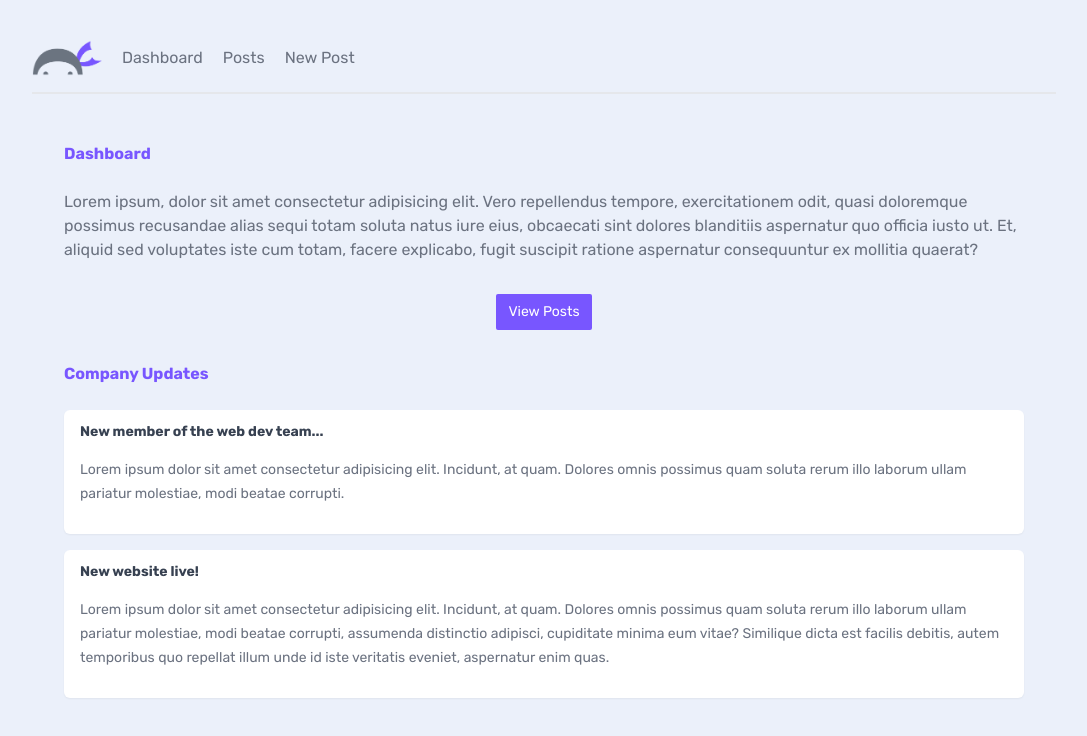
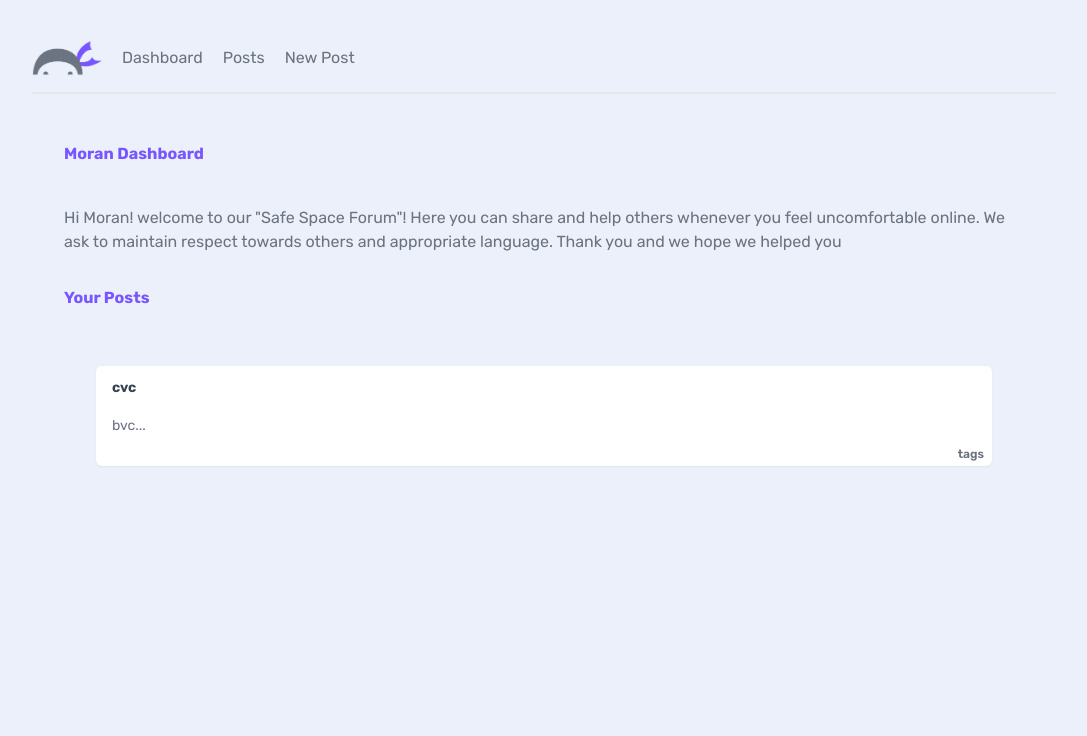
Before and after one commit to MoranHerzlinger/safe-space-forum-hackaton, a Next.js app: page / in a window 1280 px wide. Shown: the top 736 px of the page, without its empty margins (96-1183 px from the left). Built offline with nearby package versions, Linux system fonts and the light colour scheme; data requests are answered from the project's data file.

Commit message:
edit the welcome page

```diff
--- a/app/page.jsx
+++ b/app/page.jsx
@@ -1,27 +1,44 @@
-import Link from 'next/link'
+import Link from 'next/link';
+import { Suspense } from "react";
+import Loading from "./loading"
+import GetPostsByIdList from "./posts/PostByIdList"
+
+
+function PostsById() {
+  const userEmail = "shahaf@gmail.com"
+  return (
+    <main>
+      {/* <nav>
+        <div>
+          <h2>Posts</h2>
+          <p><small>Read and Learn</small></p>
+        </div>
+      </nav> */}
+      <Suspense fallback={<Loading />}>
+        <GetPostsByIdList {...userEmail}/>
+      </Suspense>
+    </main>
+  )
+}
+
 
 export default function Home() {
+
   return (
     <main>
-      <h2>Dashboard</h2>
-      <p>Lorem ipsum, dolor sit amet consectetur adipisicing elit. Vero repellendus tempore, exercitationem odit, quasi doloremque possimus recusandae alias sequi totam soluta natus iure eius, obcaecati sint dolores blanditiis aspernatur quo officia iusto ut. Et, aliquid sed voluptates iste cum totam, facere explicabo, fugit suscipit ratione aspernatur consequuntur ex mollitia quaerat?</p>
-
+      <h2>Moran Dashboard</h2>
       <div className="flex justify-center my-8">
+        <p>Hi Moran! welcome to our "Safe Space Forum"! Here you can share and help others whenever you feel uncomfortable online.
+          We ask to maintain respect towards others and appropriate language.
+          Thank you and we hope we helped you </p>
+      </div>
+      {/* <div className="flex justify-center my-8">
         <Link href="/posts">
           <button className="btn-primary">View Posts</button>
         </Link>
-      </div>
-
-      <h2>Company Updates</h2>
-
-      <div className="card">
-        <h3>New member of the web dev team...</h3>
-        <p>Lorem ipsum dolor sit amet consectetur adipisicing elit. Incidunt, at quam. Dolores omnis possimus quam soluta rerum illo laborum ullam pariatur molestiae, modi beatae corrupti.</p>
-      </div>
-      <div className="card">
-        <h3>New website live!</h3>
-        <p>Lorem ipsum dolor sit amet consectetur adipisicing elit. Incidunt, at quam. Dolores omnis possimus quam soluta rerum illo laborum ullam pariatur molestiae, modi beatae corrupti, assumenda distinctio adipisci, cupiditate minima eum vitae? Similique dicta est facilis debitis, autem temporibus quo repellat illum unde id iste veritatis eveniet, aspernatur enim quas.</p>
-      </div>
+      </div> */}
+      <h2>Your Posts</h2>
+      <PostsById />
     </main>
   )
 }
--- /dev/null
+++ b/app/posts/PostByIdList.jsx
@@ -0,0 +1,40 @@
+// 'use client'
+import Link from "next/link"
+
+async function getPostsById(  ) {
+await new Promise(resolve => setTimeout(resolve,1200))
+    //imitate delay
+    const res = await fetch('http://localhost:4000/posts', {
+      next: {
+        revalidate: 0 // use 0 to opt out of using cache
+      }
+    })
+
+    return res.json()
+  }
+
+  export default async function GetPostsByIdList( {userEmail} ) {
+    const posts = await getPostsById()
+    //need to fix the params of user email
+    const postsIdList = posts.filter((post)=> post.user_email=='shahaf@gmail.com')
+    console.log(userEmail)
+    return (
+      <>
+
+        {postsIdList.map((post) => (
+          <div key={post.id} className="card my-5">
+            <Link href={`/posts/${post.id}`}>
+              <h3>{post.title}</h3>
+              <p>{post.body.slice(0, 200)}...</p>
+              <div className={`pill ${post.tags}`}>
+                {post.priority} tags
+              </div>
+            </Link>
+          </div>
+        ))}
+        {postsIdList.length === 0 && (
+          <p className="text-center">Will you be the first to share?</p>
+        )}
+      </>
+    )
+  }
--- a/data/db.json
+++ b/data/db.json
@@ -26,7 +26,7 @@
       "title": "cvc",
       "body": "bvc",
       "tags": "",
-      "user_email": "moran@besafe.dev"
+      "user_email": "shahaf@gmail.com"
     },
     {
       "id": "bfbc",
```
